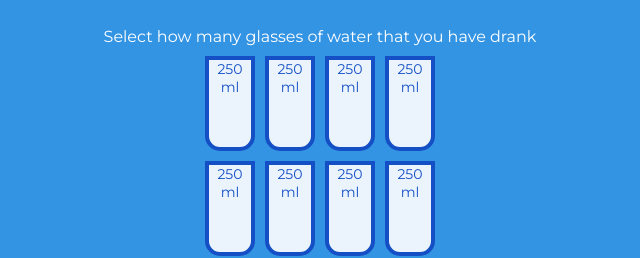
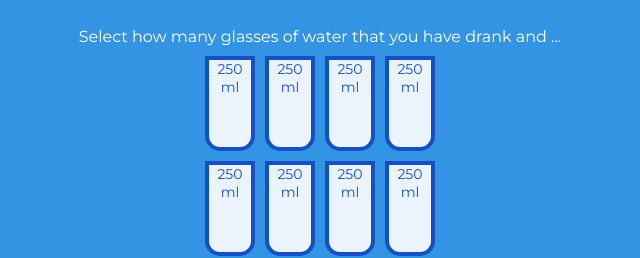
Before and after one commit to Sanyalak-T/drink-water, a plain HTML site: page index.html in a window 1280 px wide. Shown: the part 463-721 px from the top of the page, 320-960 px from the left. Drawn offline with Linux system fonts and the light colour scheme.

Commit message:
edit index just p

```diff
--- a/index.html
+++ b/index.html
@@ -20,7 +20,7 @@
     </div>
 
     <p class="text">
-      Select how many glasses of water that you have drank
+      Select how many glasses of water that you have drank and ...
     </p>
     <div class="cups">
       <div class="cup cup-small">250 ml</div>
```
